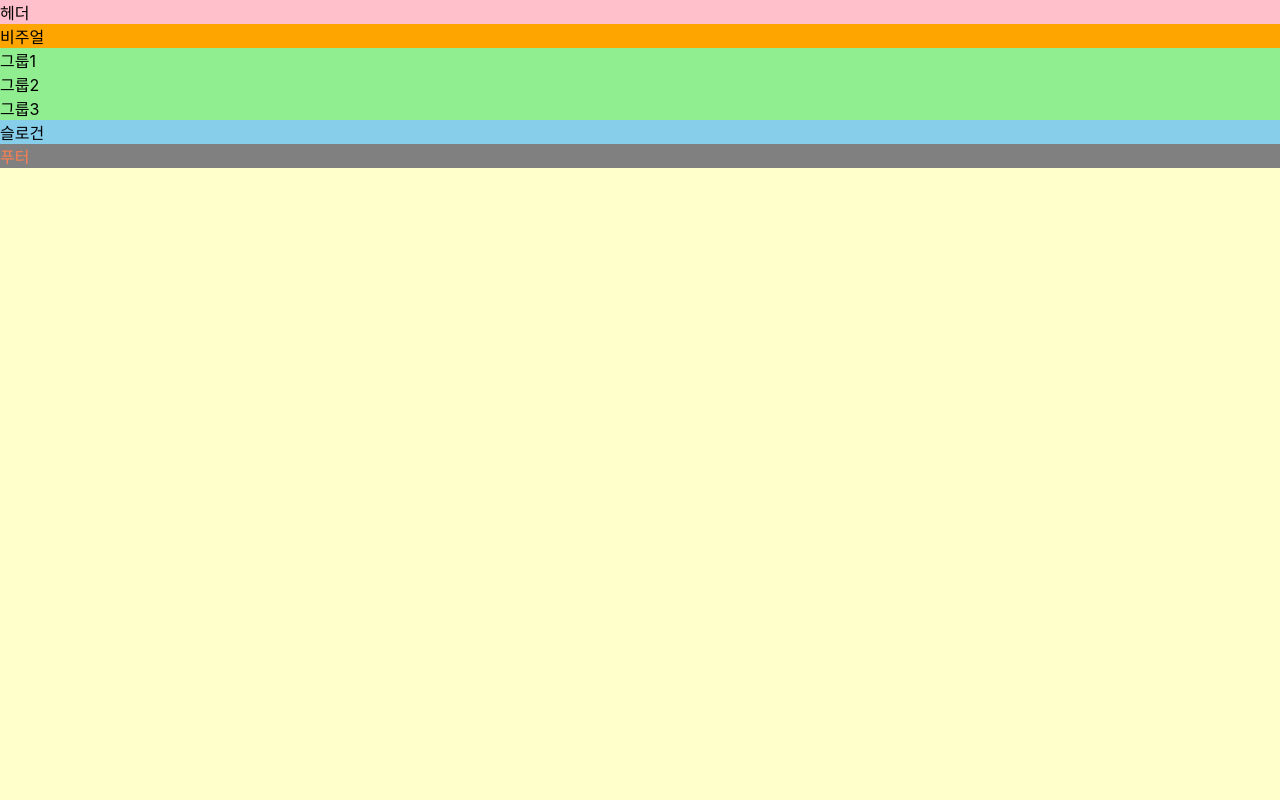
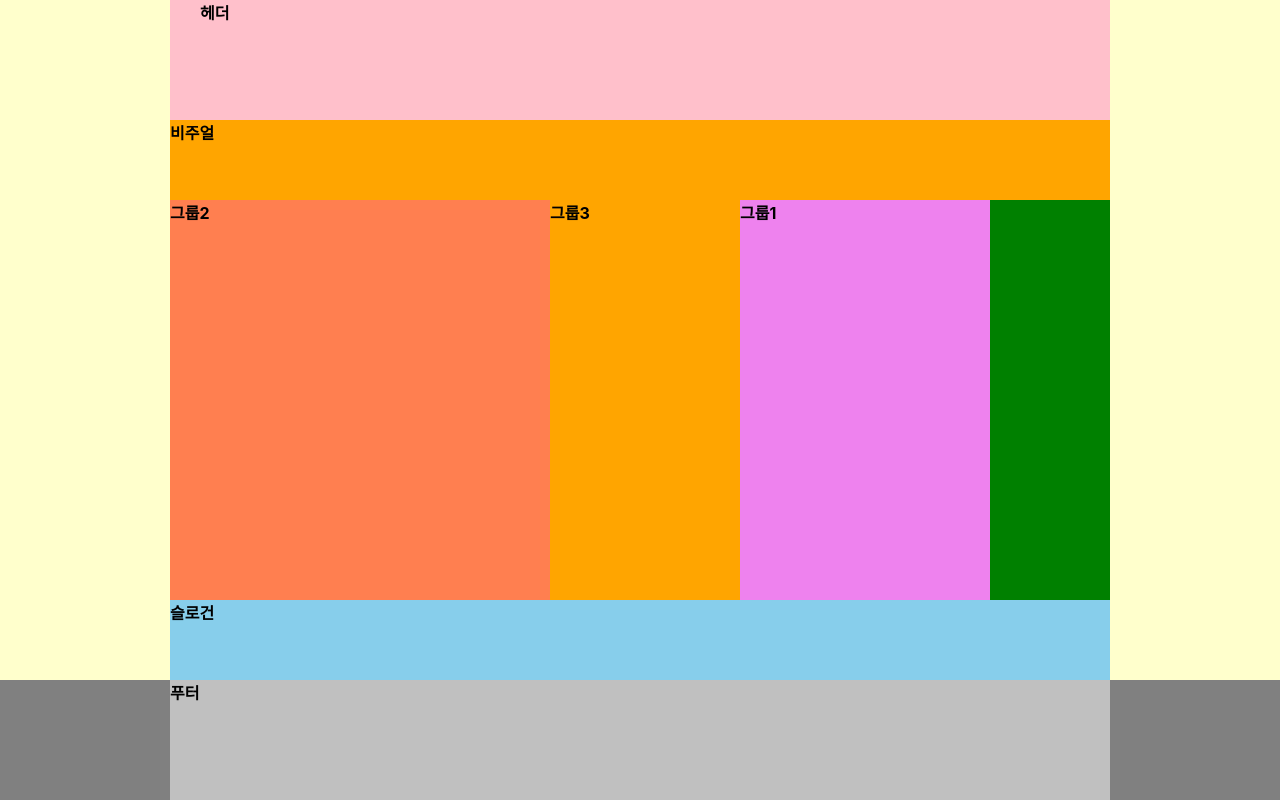
Before and after one commit to choinamechoi/HTML5, a website: page index.html in a window 1280 px wide. Drawn offline with Linux system fonts and the light colour scheme; a web font is replaced by a local one.

Commit message:
flex를 이용한 main레이아웃

```diff
--- a/index.html
+++ b/index.html
@@ -6,22 +6,26 @@
   <meta name="viewport" content="width=device-width, initial-scale=1.0" />
   <title>웹카페</title>
   <link rel="stylesheet" as="style" crossorigin href="https://cdn.jsdelivr.net/gh/orioncactus/pretendard@v1.3.6/dist/web/variable/pretendardvariable.css" />
-  <link rel="stylesheet" href="./styles/style.css" />
+  <link rel="stylesheet" href="./styles/style2.css" />
   <!-- 경로 설정 잘 해주기 ./ 해주면 현재경로를 기준으로 서포트 함 -->
 </head>
 <body>
 
   <header class="header">헤더</header>
   <div class="visual">비주얼</div>
+
   <main class="main">
-   <div class="group group1">그룹1</div>
-   <div class="group group2">그룹2</div>
-   <div class="group group3">그룹3</div>
+
+    <div class="group1">그룹1</div>
+    <div class="group2">그룹2</div>
+    <div class="group3">그룹3</div>
+
   </main>
   <article class="slogan">슬로건</article>
   <footer class="footer">
     <div class="footer-inner">
       푸터
+
     </div>
   </footer>
 
--- a/styles/style.css
+++ b/styles/style.css
@@ -1,27 +1,96 @@
 @import url(./normalize.css);
 @import url(./reset.css);
 
+/* 기본 스타일 */
+*,*::before,*::after {
+ box-sizing: border-box;
+}
 
+/* css를 이용한 가상 요소들을 만들어낸것. */
+/*마크업이 아닌 css에서 추가적으로 보여주고 싶을 때 주로 사용하고, 아이콘 보여주고싶어서 한다. 드래그 안됨
+비포,에프터 함수 공부하기  */
+
+/* .main::before{
+ content: "첫번째 자식요소 입니다.";
+
+}
+.main::after{
+  content: "마지막 자식요소 입니다.";
+
+ } */
+
+
+/* 본문 스타일 */
 body{
   background: #ffc;
   font-family: "Pretendard Variable", Pretendard, -apple-system, BlinkMacSystemFont, system-ui, Roboto, "Helvetica Neue", "Segoe UI", "Apple SD Gothic Neo", "Noto Sans KR", "Malgun Gothic", "Apple Color Emoji", "Segoe UI Emoji", "Segoe UI Symbol", sans-serif;
 
 
 }
+/* 레이아웃 */
+.header,.visual,.main,.slogan,.footer-inner{
+  width:940px;
+  margin: 0 auto;
+  }
 
+/* 헤더 */
 .header{
   background: pink;
+  padding:0 30px; /*시계방향 단위, 현재 이건 좌우 단위가 30px줌*/
+  height:15vh;
 }
+/* 비주얼 */
 .visual{
   background: orange;
+  height:10vh;
 }
+/* 메인 */
 .main{
   background: lightgreen;
+  height:50vh;
+  display: flow-root;
+  padding: 0 50px;
+
 }
+
+
+
+
+.group1,.group2,.group3{
+  margin: 0 15px;
+
+}
+.group1{
+  background-color: violet;
+  width: 250px;
+  float: left;
+  text-align: center;
+}
+.group2{
+  background-color: salmon;
+  width: 380px;
+  float: left;
+}
+.group3{
+  background-color: gold;
+  width: 190px;
+  float: left;
+
+}
+
+/* 슬로건 */
 .slogan{
   background: skyblue;
+  height:10vh;
 }
+/* 푸터 */
 .footer{
   background: gray;
   color:coral;
+  height:15vh;
 }
+
+.footer-inner{
+  background: silver;
+  height: 15vh;
+}
--- /dev/null
+++ b/styles/style2.css
@@ -0,0 +1,70 @@
+@import url(./normalize.css);
+@import url(./reset.css);
+
+*,*::before,*::after {
+  box-sizing: border-box;
+ }
+
+
+ body{
+  background-color: #ffc;
+  font-family: "Pretendard Variable", Pretendard, -apple-system, BlinkMacSystemFont, system-ui, Roboto, "Helvetica Neue", "Segoe UI", "Apple SD Gothic Neo", "Noto Sans KR", "Malgun Gothic", "Apple Color Emoji", "Segoe UI Emoji", "Segoe UI Symbol", sans-serif;
+  font-weight:bolder;
+  }
+
+  .header,.visual,.main,.footer-inner,.slogan{
+    width: 940px;
+    margin: 0 auto;
+  }
+
+ .header{
+    background-color:pink;
+    height:15vh;
+    padding:0 30px;
+  }
+
+  .visual{
+    background-color: orange;
+    height:10vh;
+  }
+
+  .main{
+    background-color: green;
+    height:50vh;
+    display : flex;
+    flex-direction: row;
+
+
+  }
+
+  .group1{
+    background-color: violet;
+    width:250px;
+    order: 1;
+   }
+   .group2{
+    background-color: coral;
+    width:380px;
+
+
+  }
+  .group3{
+    background-color: orange;
+    width:190px;
+
+
+  }
+
+  .slogan{
+    background-color: skyblue;
+    height:10vh;
+  }
+  .footer{
+    background-color: gray;
+    height:15vh;
+
+  }
+  .footer-inner{
+    background-color: silver;
+    height:15vh;
+  }
```
